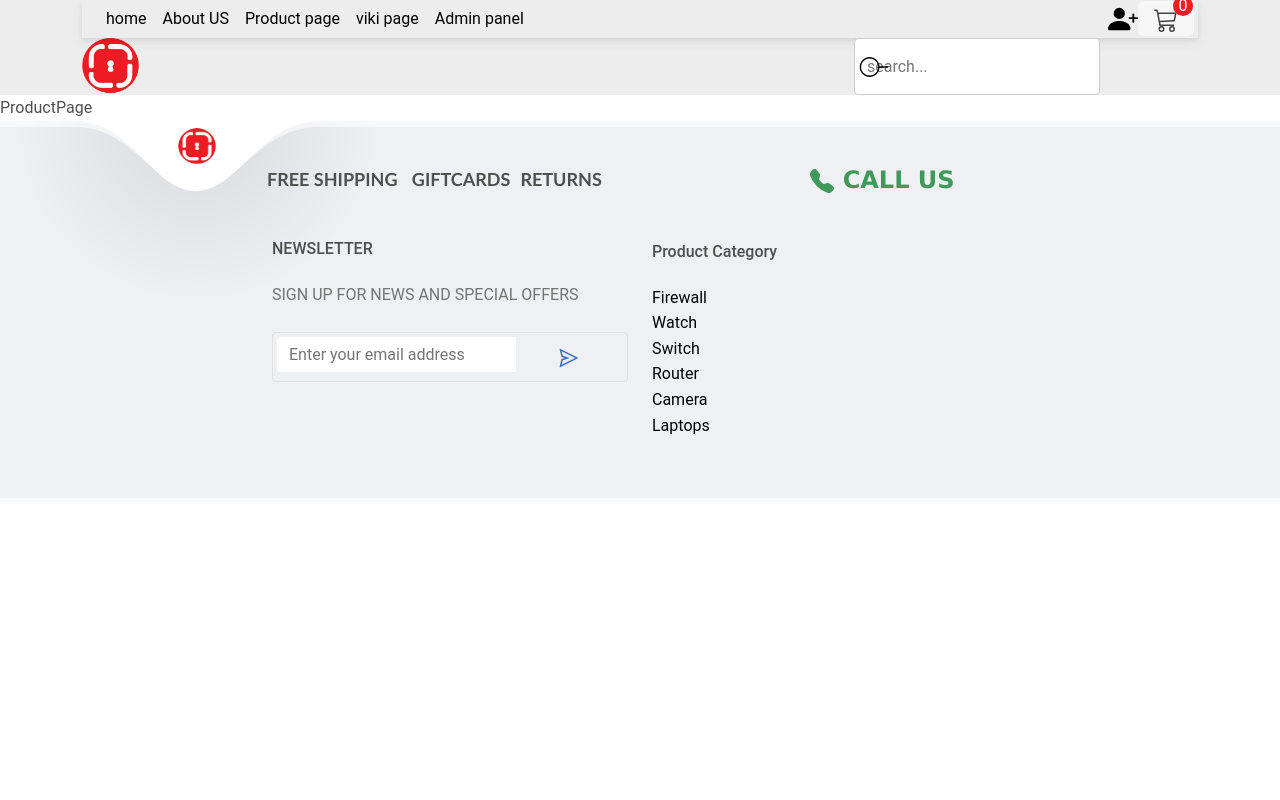
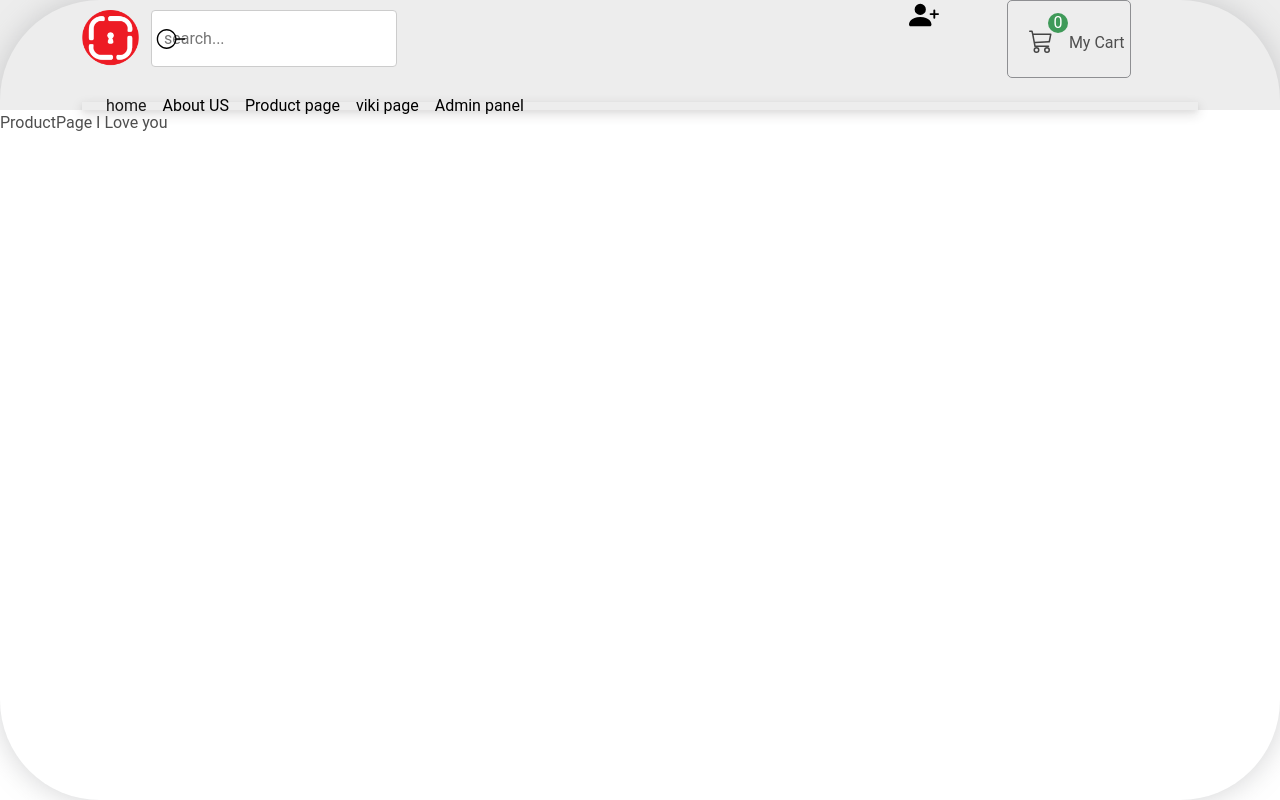
Before and after one commit to Atefeh-Masoumi/e-commercesample-template, a React (Create React App) app: page /product in a window 1280 px wide. Built offline with nearby package versions, Linux system fonts and the light colour scheme.

Commit message:
navbar styling

```diff
--- a/src/App.js
+++ b/src/App.js
@@ -1,7 +1,7 @@
 
 import './App.css';
 
-import Homepage from './pages/Homepage';
+import Homepage from './pages/Home/Homepage';
 import {
   BrowserRouter as Router,
   Route,
@@ -41,7 +41,7 @@ function App() {
           <Route path='/product' element={<ProductPage />} />
 
         </Routes>
-        <Footer/>
+
       </CartProvider>
       </AuthProvider>
     </Router>
--- a/src/component/Footer/footer.css
+++ b/src/component/Footer/footer.css
@@ -158,7 +158,9 @@
 }
 .page-footer{
     bottom: 0;
-  left: 0;
+    left: 0;
     width: 100%;
     overflow: hidden;
+    position: relative;
+
 }
--- a/src/component/Navigation/Navbar.jsx
+++ b/src/component/Navigation/Navbar.jsx
@@ -26,50 +26,24 @@ const Navbar =()=>{
     return(
         <header className='bg'>
             <div className="container ">
-                <div className="top-navbar align-center">
-                    <div className="left">
-                      <MDBNavbar expand='lg'  className="p-1" >
-                        <MDBContainer fluid className="">
+            <div className="navbar-content">
+                  <div className='content-inner'>
+                    <div className='row align-items-center no-gutters'>
+                      <div className='col-8 branding-col'>
+                        <a href='/'>
+                          <img src={logo} alt="logo" width={"57px"} height={"57px"}/>
 
-                          <MDBNavbarToggler
-                            type='button'
-                            data-target='#navbarTogglerDemo02'
-                            aria-controls='navbarTogglerDemo02'
-                            aria-expanded='false'
-                            aria-label='Toggle navigation'
-                            className=' '
-                            onClick={() => setShowNavNoToggler(!showNavNoToggler)}
-                          >
-                          <BsJustify icon='bars'/>
-                          </MDBNavbarToggler>
+                        </a>
+                        <div className='search'>
+                          <div className='d-flex justify-content-start'>
+                          <div type="submit" className="sub-search"/>
+                          <input name='searchbar' type="text" placeholder='search...'  className="search-text"/>
 
-                          <MDBCollapse navbar show={showNavNoToggler}>
-                            <MDBNavbarNav right className='mr-auto mb-2 mb-lg-0 ' >
-                              <MDBNavbarItem>
-                                <MDBNavbarLink active aria-current='page'  cursor='pointer' className=' text-black'>
-                                <NavLink to="/" className={(navData)=>navData.isActive ?"activelink":""} >home</NavLink>
-                                </MDBNavbarLink>
-                              </MDBNavbarItem>
-                              <MDBNavbarItem>
-                                <MDBNavbarLink href='#About us' className=' '>About US</MDBNavbarLink>
-                              </MDBNavbarItem>
-                              <MDBNavbarItem>
-                                    <MDBNavbarLink href='/product' className='' >Product page</MDBNavbarLink>
-                              </MDBNavbarItem>
-                              <MDBNavbarItem>
-                                    <MDBNavbarLink href='/cart' className=''>viki page</MDBNavbarLink>
-                              </MDBNavbarItem>
-                              <MDBNavbarItem>
-                                    <MDBNavbarLink href='#' className=''>Admin panel</MDBNavbarLink>
-                              </MDBNavbarItem>
-                            </MDBNavbarNav>
-                          </MDBCollapse>
-
-
-
-
-                        </MDBContainer>
-
+                          </div>
+                        </div>
+                       </div>
+                      <div className='col-4 function-col d-flex justify-content-evenly'>
+                        <div className='d-flex'>
                         <NavLink to={userData? "/profile" : "/login"} className={(navData)=>navData.isActive ?(
                               <MDBNavbarBrand  href='#' className='mt-2'>
 
@@ -99,14 +73,73 @@ const Navbar =()=>{
 
                           ):""}>{userData? <BsFillPersonFill className="profile-icon" />: <BsPersonPlusFill  className='firstseenprofile'/>}
                         </NavLink>
+                        </div>
                         <div className="cart-profile">
+
                             <div className="cartLinkBadge">
                                 <NavLink to="/cart">
                                 <BsCart3 className="cart-icon" />
                                 </NavLink>
                                 <span className="cartCount">{cart.length}</span>
                             </div>
-                            </div>
+                            <div>
+                              <p className='mt-4'>My Cart</p>
+                           </div>
+                          </div>
+
+
+                      </div>
+
+                    </div>
+                  </div>
+
+                </div>
+                <div className="top-navbar align-center mt-4">
+                    <div className="left">
+                      <MDBNavbar expand='lg'  className="p-1" >
+                        <MDBContainer fluid className="">
+
+                          <MDBNavbarToggler
+                            type='button'
+                            data-target='#navbarTogglerDemo02'
+                            aria-controls='navbarTogglerDemo02'
+                            aria-expanded='false'
+                            aria-label='Toggle navigation'
+                            className=' '
+                            onClick={() => setShowNavNoToggler(!showNavNoToggler)}
+                          >
+                          <BsJustify icon='bars'/>
+                          </MDBNavbarToggler>
+
+                          <MDBCollapse navbar show={showNavNoToggler}>
+                            <MDBNavbarNav right className='mr-auto mb-2 mb-lg-0 ' >
+                              <MDBNavbarItem>
+                                <MDBNavbarLink active aria-current='page' cursor='pointer' className=''  href='/'>
+                                  home
+                                </MDBNavbarLink>
+                              </MDBNavbarItem>
+                              <MDBNavbarItem>
+                                <MDBNavbarLink href='#About us' className=' '>About US</MDBNavbarLink>
+                              </MDBNavbarItem>
+                              <MDBNavbarItem>
+                                    <MDBNavbarLink href='/product' className='' >Product page</MDBNavbarLink>
+                              </MDBNavbarItem>
+                              <MDBNavbarItem>
+                                    <MDBNavbarLink href='/cart' className=''>viki page</MDBNavbarLink>
+                              </MDBNavbarItem>
+                              <MDBNavbarItem>
+                                    <MDBNavbarLink href='#' className=''>Admin panel</MDBNavbarLink>
+                              </MDBNavbarItem>
+                            </MDBNavbarNav>
+                          </MDBCollapse>
+
+
+
+
+                        </MDBContainer>
+
+
+
                       </MDBNavbar>
                     </div>
                     <div className='right-topnavbar'>
@@ -114,36 +147,7 @@ const Navbar =()=>{
                     </div>
 
                 </div>
-                <div className="navbar-content">
-                  <div className='content-inner'>
-                    <div className='row align-items-center no-gutters'>
-                      <div className='col-8 branding-col'>
-                        <a href='/'>
-                          <img src={logo} alt="logo" width={"57px"} height={"57px"}/>
 
-                        </a>
-                       </div>
-                      <div className='col-4 function-col'>
-                        <nav className='main-nav'>
-                          <div>
-
-                          </div>
-
-                        </nav>
-
-                        <div className='search'>
-                          <div className='d-flex justify-content-start'>
-                          <div type="submit" className="sub-search"/>
-                          <input name='searchbar' type="text" placeholder='search...'  className="search-text"/>
-
-                          </div>
-                        </div>
-                      </div>
-
-                    </div>
-                  </div>
-
-                </div>
 
             </div>
         </header>
--- a/src/component/Navigation/navbar.css
+++ b/src/component/Navigation/navbar.css
@@ -22,7 +22,10 @@ a:hover {
 }
 
 
-
+.navbar {
+  box-shadow: 0 4px 12px 0 #2e25272e, 0 2px 4px rgb(0 0 0 / 5%);
+  padding-top: 0.5625rem;
+}
 .search  {
   display: inline-block;
   vertical-align: middle;
@@ -37,13 +40,9 @@ a:hover {
   border: 1px solid #e4e7eb;
   border-radius: 6px;
   transition: .3s;
-
-
 }
 .sub-search{
-
   position: absolute;
-
   border: none;
   background: url(../../asset/search.svg) no-repeat center;
   width: 40px;
@@ -53,7 +52,6 @@ a:hover {
   border-radius: 100%;
   transition: .3s;
   transform: rotate(0deg);
-
 }
 
 .sub-search:hover{
@@ -66,17 +64,22 @@ a:hover {
     align-items: center;
     justify-content: center;
     height: 100%;
+    border: 1px solid #8e8f92;
+    border-radius: 5px;
+    padding: 5px;
+
   }
   .cart-profile a {
     padding: 0.5rem 1rem;
-    font-size: 16px;
+    font-size: 20px;
     font-weight: bold;
     border-radius: 6px;
-    background-color: #f7f7f7;
+
     color: #444;
+
   }
   .cart-profile a:hover {
-    color: #ccc;
+    color: var(--green)
   }
 
   .cartLinkBadge {
@@ -92,27 +95,22 @@ a:hover {
     width: 20px;
     height: 20px;
     border-radius: 50%;
-    background-color: var(--myred);
+    background-color: var(--green);
     color: #fff;
   }
   .cart-icon,
   .profile-icon {
     font-size: 1.5rem;
   }
-  .waviy {
-    position: relative;
+  .content-inner::before {
+    content: "";
+    position: absolute;
+    height: 100%;
+    width: 100%;
+    box-shadow: 0 0 30px #8e8f92;
+    opacity: .4;
+    left: 0;
+    top: 0;
+    border-radius: 100px;
+
 }
-  .waviy span {
-    position: relative;
-    display: inline-block;
-    font-size: 40px;
-    color: #fff;
-    text-transform: uppercase;
-    animation: flip 2s infinite;
-    animation-delay: calc(.2s * var(--i))
-  }
-  @keyframes flip {
-    0%,80% {
-      transform: rotateY(360deg)
-    }
-  }
--- a/src/pages/Homepage.js
+++ b/src/pages/Home/Homepage.js
@@ -1,11 +1,12 @@
 
-import * as data from "../data"
-import { useCart, useCartAction } from "../Providers/CartProvider";
-import { checkIncart } from "../utils/checkinCart";
+import * as data from "../../data"
+import { useCart, useCartAction } from "../../Providers/CartProvider";
+import { checkIncart } from "../../utils/checkinCart";
 import { toast } from "react-toastify";
-import Header from "../component/Header/Header.jsx";
+import Header from "../../component/Header/Header.jsx";
 
-import Slider from "../component/Slider/Slider";
+import Slider from "../../component/Slider/Slider";
+import Footer from "../../component/Footer/FooterPage";
 const Homepage = () => {
      const {cart} = useCart();
 
@@ -16,14 +17,13 @@ const Homepage = () => {
 
     }
     return (
-        <>
+        <div className="">
 
         <Header/>
             <main className="container bg">
 
-                <section style={{backgroundColor: "#eee"}} >
-                <div className="container py-5 ">
-
+                <section  >
+                <div className="container py-5">
                     <div className="row">
                     {data.products.map((product)=>
                     <div className="col-md-12 col-lg-4 mb-4" key={product.id}>
@@ -73,8 +73,8 @@ const Homepage = () => {
             {/* <div className="position-relative">
             <Slider className=" position-absolute"/>
             </div> */}
-
-        </>
+           <Footer/>
+        </div>
 
     );
 }
--- a/src/pages/Product/ProductPage.js
+++ b/src/pages/Product/ProductPage.js
@@ -1,8 +1,11 @@
-import React from 'react'
+
 
 const ProductPage = () => {
   return (
-    <div>ProductPage</div>
+    <div>
+      ProductPage I Love you
+
+    </div>
   )
 }
 export default ProductPage;
```
Also changed, not shown: src/responsive.js (deleted, +0 -9 lines). Lines whose indentation alone changed are shown as unchanged.
